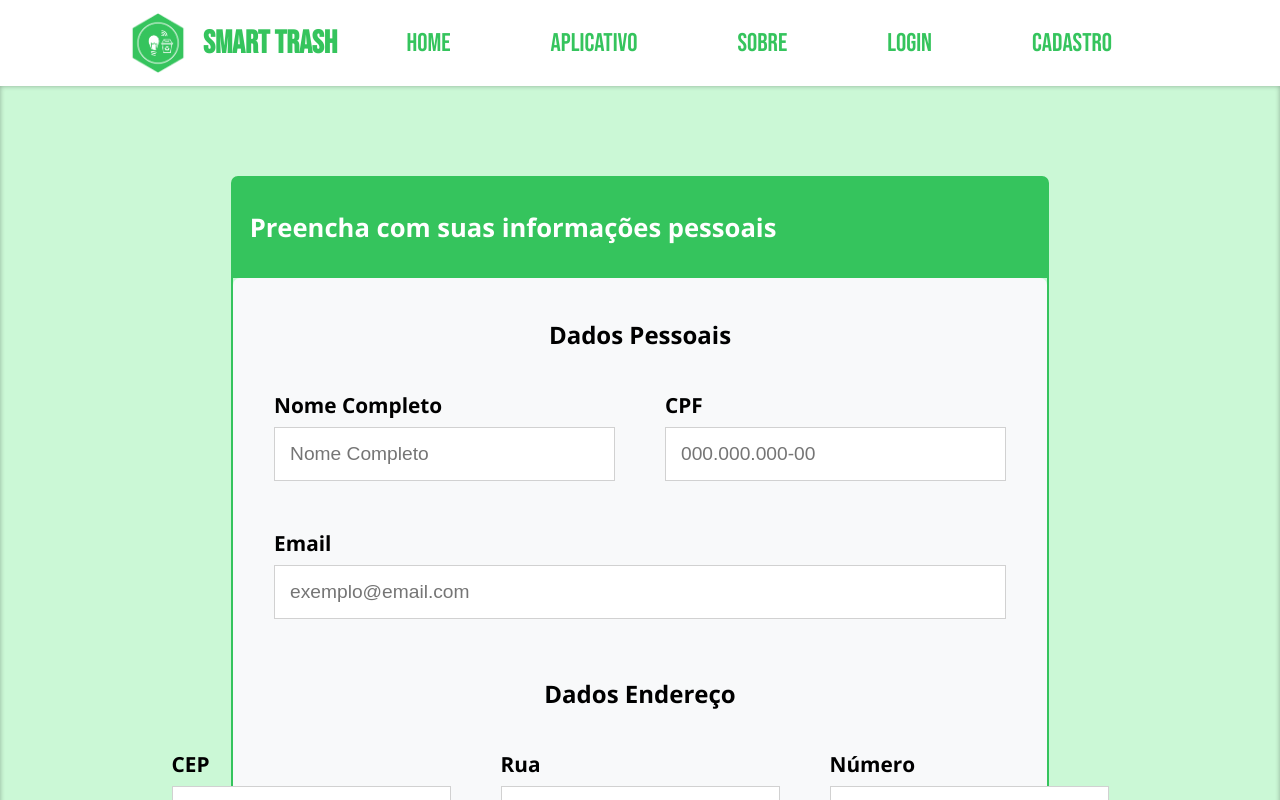
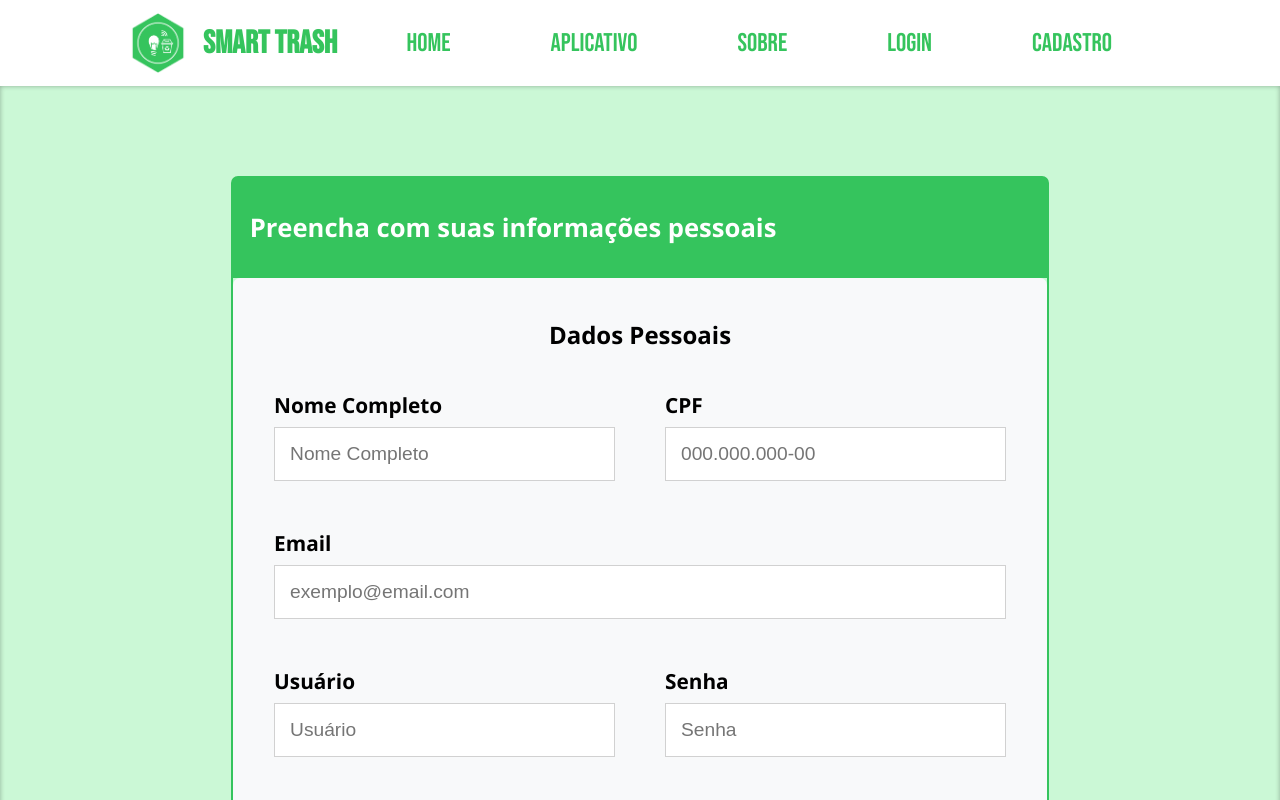
Before and after one commit to Challenge-FIAP2023/js-sprint4, a React (Vite) app: page /cadastro in a window 1280 px wide. Shown: the top 800 px of the page. Built offline with nearby package versions, Linux system fonts and the light colour scheme.

Commit message:
Formulário de cadastro alterado para criar api

```diff
--- a/src/routes/Cadastro.jsx
+++ b/src/routes/Cadastro.jsx
@@ -13,11 +13,13 @@ function Cadastro(){
     const navigate = useNavigate();
 
     const schema = yup.object({
-        nome:yup.string().required("Campo Nome Completo obrigatório"),
+        name:yup.string().required("Campo Nome Completo obrigatório"),
+        cpf:yup.string().min(11,'CPF deve conter 11 dígitos')
+        .required("Campo cpf Obrigatório"),
         email:yup.string().email("Digite um email Válido")
         .required("Campo email obrigatório"),
-        cpf:yup.string().min(11,'CPF deve conter 11 dígitos')
-        .required("Campo cpf Obrigatório"),
+        username:yup.string().required("Campo Usuário obrigatório"),
+        password:yup.string().required("Camp Senha obrigatório"),
         cep:yup.string().min(8, 'CEP deve conter 8 dígitos').required("Campo CEP obrigatório"),
         rua:yup.string().required("Campo Rua obrigatório"),
         numero:yup.string().required("Campo Número obrigatório"),
@@ -75,7 +77,7 @@ function Cadastro(){
                             <InputFlex>
                                 <InputCadastroBox>
                                     <label>Nome Completo</label>
-                                    <input type="text" {...register('nome')} placeholder='Nome Completo'/>
+                                    <input type="text" {...register('name')} placeholder='Nome Completo'/>
                                     <RedSpan>{errors.nome?.message}</RedSpan>
                                 </InputCadastroBox>
 
@@ -88,10 +90,25 @@ function Cadastro(){
                             </InputFlex>
 
                             <InputCadastroBox>
-                                <label>Email</label>
+                                    <label>Email</label>
                                 <input type="text" {...register('email')} placeholder='exemplo@email.com'/>
                                 <RedSpan>{errors.email?.message}</RedSpan>
                             </InputCadastroBox>
+
+                            <InputFlex>
+                                <InputCadastroBox>
+                                    <label>Usuário</label>
+                                <input type="text" {...register('username')} placeholder='Usuário'/>
+                                <RedSpan>{errors.email?.message}</RedSpan>
+                                </InputCadastroBox>
+
+                                <InputCadastroBox>
+                                    <label>Senha</label>
+                                    <input type="password" {...register('password')} placeholder='Senha'/>
+                                    <RedSpan>{errors.cpf?.message}</RedSpan>
+                                </InputCadastroBox>
+
+                            </InputFlex>
 
                         </InputCadastroGroup>
 
```
Also changed, not shown: login.json (added, +9 -0 lines).
